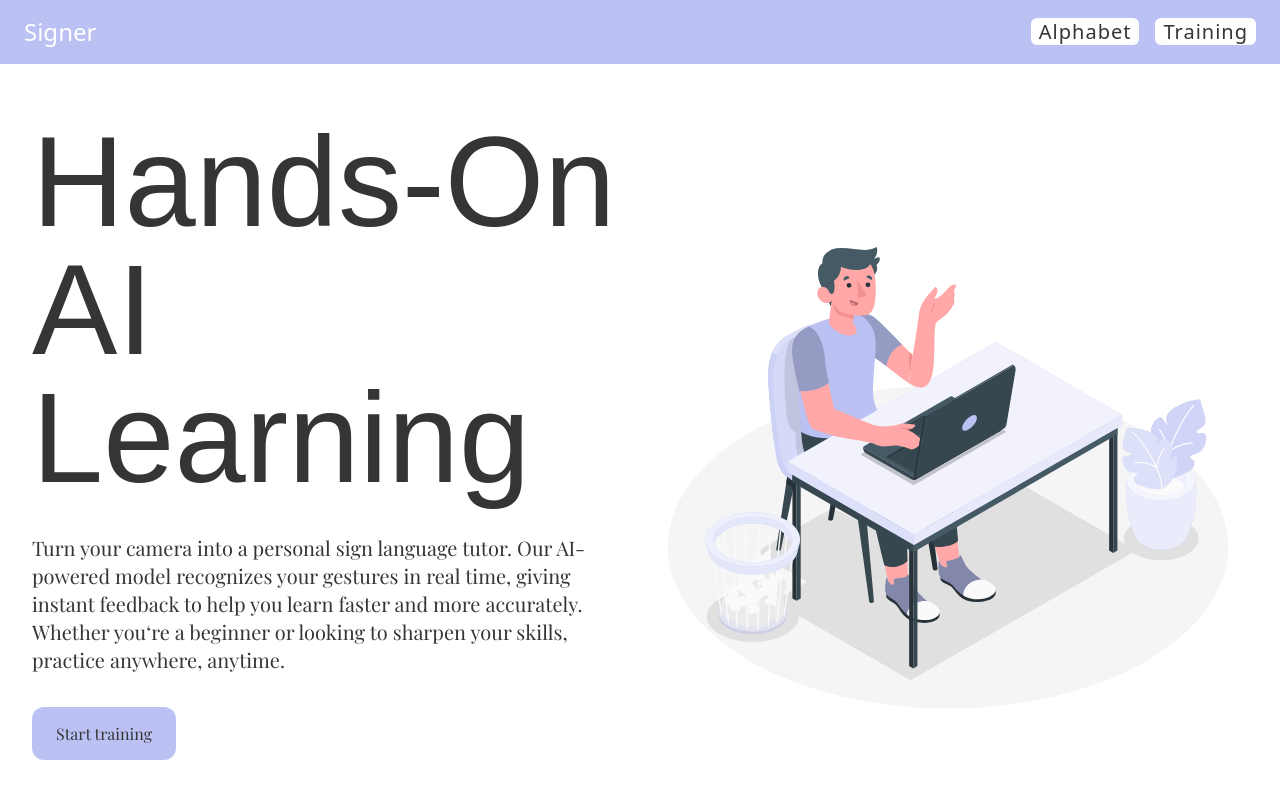
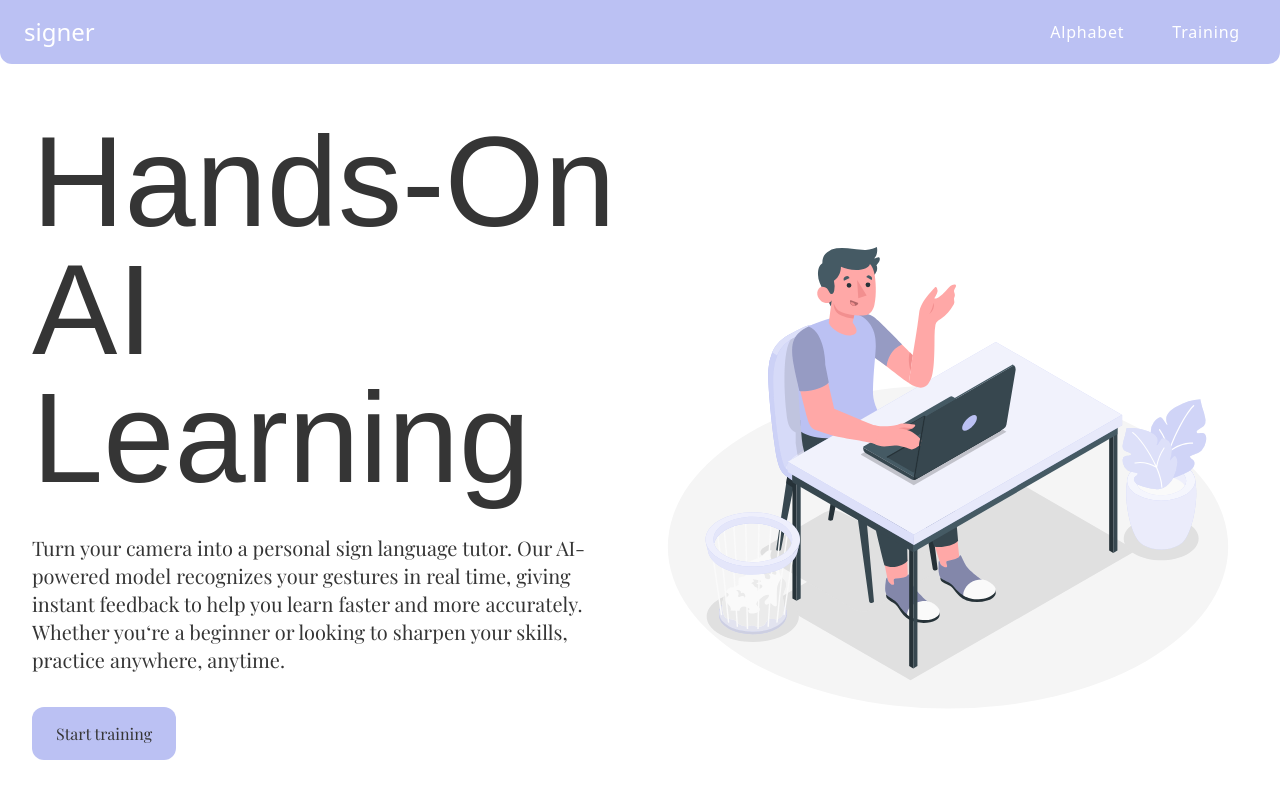
Before and after one commit to anttiromppanen/sign-language-teacher, a Next.js app: page / in a window 1280 px wide. Built offline with nearby package versions, Linux system fonts and the light colour scheme; a web font is replaced by a local one.

Commit message:
appbar update

```diff
--- a/src/components/Appbar/page.tsx
+++ b/src/components/Appbar/page.tsx
@@ -3,13 +3,13 @@ import React from "react";
 
 function Appbar() {
   return (
-    <div className="py-4 px-6 flex justify-between w-full items-center -bg--secondary-blue text-white">
-      <h1 className="text-2xl">Signer</h1>
+    <div className="py-4 px-6 flex justify-between w-full items-center -bg--secondary-blue text-white max-w-[1500px] mx-auto rounded-b-xl">
+      <h1 className="text-2xl">signer</h1>
       <ul className="flex gap-x-4">
         <li>
           <Link
             href="/alphabet"
-            className="bg-white text-foreground rounded-md px-2 text-xl tracking-wider"
+            className="rounded-md px-4 tracking-wider py-2 hover:underline underline-offset-8"
           >
             Alphabet
           </Link>
@@ -17,7 +17,7 @@ function Appbar() {
         <li>
           <Link
             href="/training"
-            className="bg-white text-foreground rounded-md px-2 text-xl tracking-wider"
+            className="rounded-md px-4 py-2 tracking-wider hover:underline underline-offset-8"
           >
             Training
           </Link>
```
